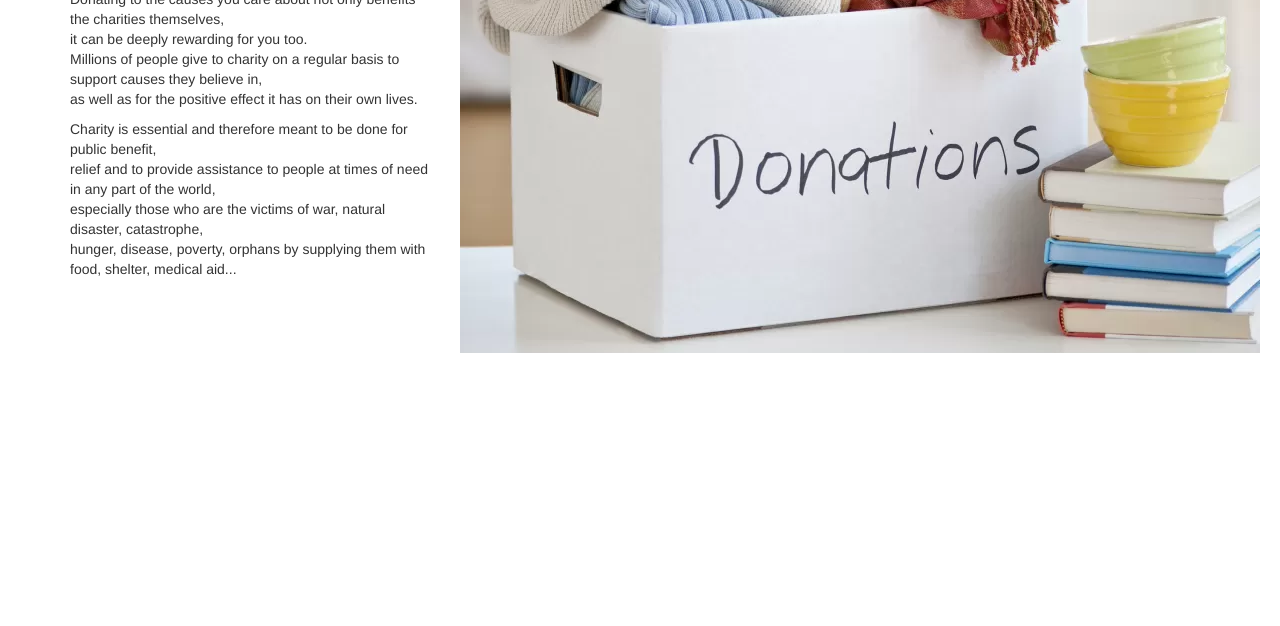
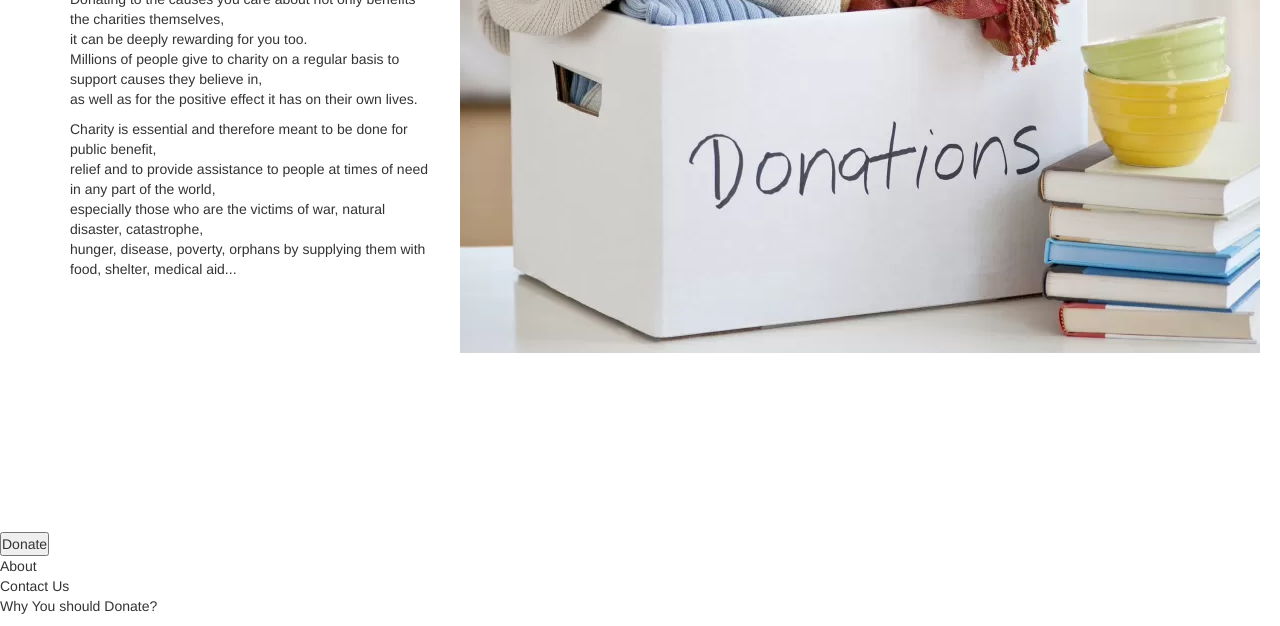
Before and after one commit to Dev-GNM/Phase1-IP-Repo, a plain HTML site: page index.html in a window 1280 px wide. Shown: the part 268-894 px from the top of the page. Before the commit the page ends 800 px from the top, so only its background shows below. Drawn offline with nearby package versions, Linux system fonts and the light colour scheme.

Commit message:
adding footer

```diff
--- a/index.html
+++ b/index.html
@@ -75,10 +75,15 @@
                 <div class="image-responsive"><img src=""></div>
             </div>
         </div>
+        <button class="don2">Donate</button>
     </section>
-
-
-
+    <footer>
+        <ul>
+            <li>About</li>
+            <li>Contact Us</li>
+            <li>Why You should Donate?</li>
+        </ul>
+    </footer>
     <script src="index.js"></script>
 </body>
 </html>
```
